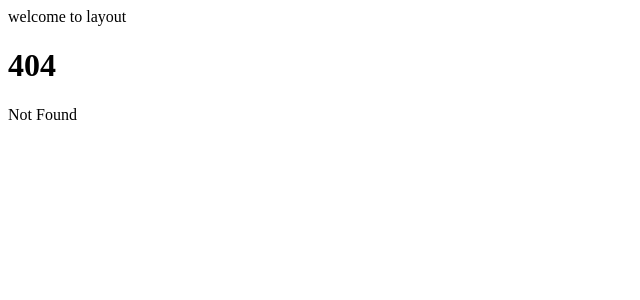
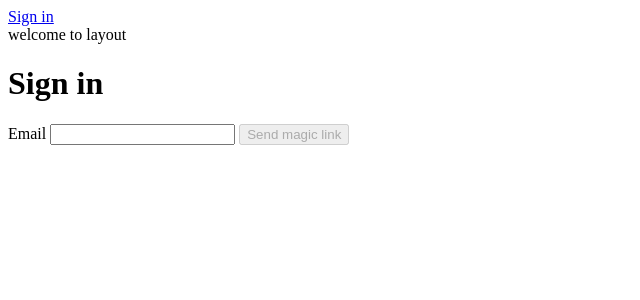
Before and after one commit to gregorvand/supamail-front, a SvelteKit app: page /signin in a window 1280 px wide. Before the commit this address had no page. Shown: the top 300 px of the page, without its empty margins (0-640 px from the left). Built offline with nearby package versions, Linux system fonts and the light colour scheme; no server answers.

Commit message:
magiclink auth via gpt5

```diff
--- a/package.json
+++ b/package.json
@@ -24,6 +24,7 @@
   "type": "module",
   "dependencies": {
     "@fontsource/fira-mono": "^4.5.0",
+    "@supabase/supabase-js": "^2.75.0",
     "cookie": "^0.4.1",
     "web-vitals": "^2.1.4"
   }
--- /dev/null
+++ b/src/lib/authStore.js
@@ -0,0 +1,23 @@
+import { writable } from 'svelte/store';
+import { supabase } from './supabaseClient';
+
+/**
+ * @typedef {import('@supabase/supabase-js').User | null} SupabaseUser
+ */
+
+export const authSession = writable(null);
+/** @type {import('svelte/store').Writable<SupabaseUser>} */
+export const authUser = writable(/** @type {SupabaseUser} */(null));
+
+async function initializeAuthStores() {
+  const { data } = await supabase.auth.getSession();
+  authSession.set(data.session);
+  authUser.set(data.session?.user ?? null);
+}
+
+initializeAuthStores();
+
+supabase.auth.onAuthStateChange((_event, session) => {
+  authSession.set(session);
+  authUser.set(session?.user ?? null);
+});
--- /dev/null
+++ b/src/lib/supabaseClient.js
@@ -0,0 +1,12 @@
+import { createClient } from '@supabase/supabase-js';
+
+const supabaseUrl = import.meta.env.VITE_SUPABASE_URL;
+const supabaseAnonKey = import.meta.env.VITE_SUPABASE_ANON_KEY;
+
+export const supabase = createClient(supabaseUrl, supabaseAnonKey, {
+  auth: {
+    persistSession: true,
+    autoRefreshToken: true,
+    detectSessionInUrl: true
+  }
+});
--- a/src/routes/+layout.svelte
+++ b/src/routes/+layout.svelte
@@ -1,3 +1,22 @@
+<script>
+	import { supabase } from '$lib/supabaseClient';
+	import { authUser } from '$lib/authStore';
+	import { goto } from '$app/navigation';
+
+	async function signOut() {
+		await supabase.auth.signOut();
+		goto('/');
+	}
+</script>
+
+<header>
+	{#if $authUser}
+		<span>Signed in as {$authUser.email}</span>
+		<button on:click={signOut}>Sign out</button>
+	{:else}
+		<a href="/signin">Sign in</a>
+	{/if}
+</header>
 
 <main>
 	welcome to layout
--- /dev/null
+++ b/src/routes/signin/+page.svelte
@@ -0,0 +1,50 @@
+<script>
+  import { supabase } from '$lib/supabaseClient';
+
+  let email = '';
+  let loading = false;
+  let sent = false;
+  let message = '';
+  let error = '';
+
+  async function submit() {
+    loading = true;
+    error = '';
+    message = '';
+    try {
+      const redirectTo = `${window.location.origin}/auth/callback`;
+      const { error: err } = await supabase.auth.signInWithOtp({
+        email,
+        options: { emailRedirectTo: redirectTo }
+      });
+      if (err) {
+        error = err.message;
+      } else {
+        sent = true;
+        message = 'Check your email for the magic link.';
+      }
+    } finally {
+      loading = false;
+    }
+  }
+</script>
+
+<h1>Sign in</h1>
+
+<form on:submit|preventDefault={submit}>
+  <label>
+    Email
+    <input type="email" bind:value={email} required />
+  </label>
+  <button type="submit" disabled={loading || !email}>
+    {loading ? 'Sending…' : 'Send magic link'}
+  </button>
+</form>
+
+{#if message}
+  <p>{message}</p>
+{/if}
+
+{#if error}
+  <p style="color: red">{error}</p>
+{/if}
```
Also changed, not shown: src/routes/auth/callback/+page.svelte (added, +45 -0 lines), 1 other file (tests, documents, lock files or other folders).
